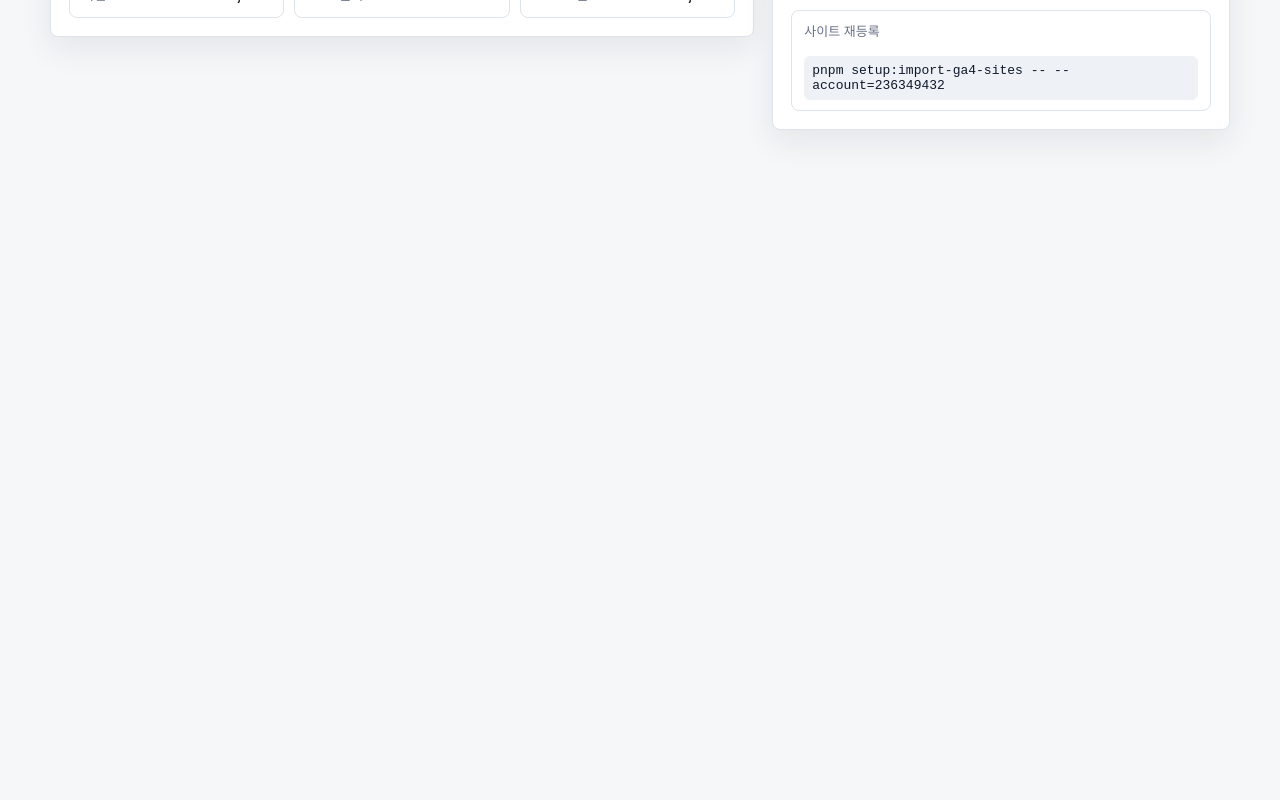
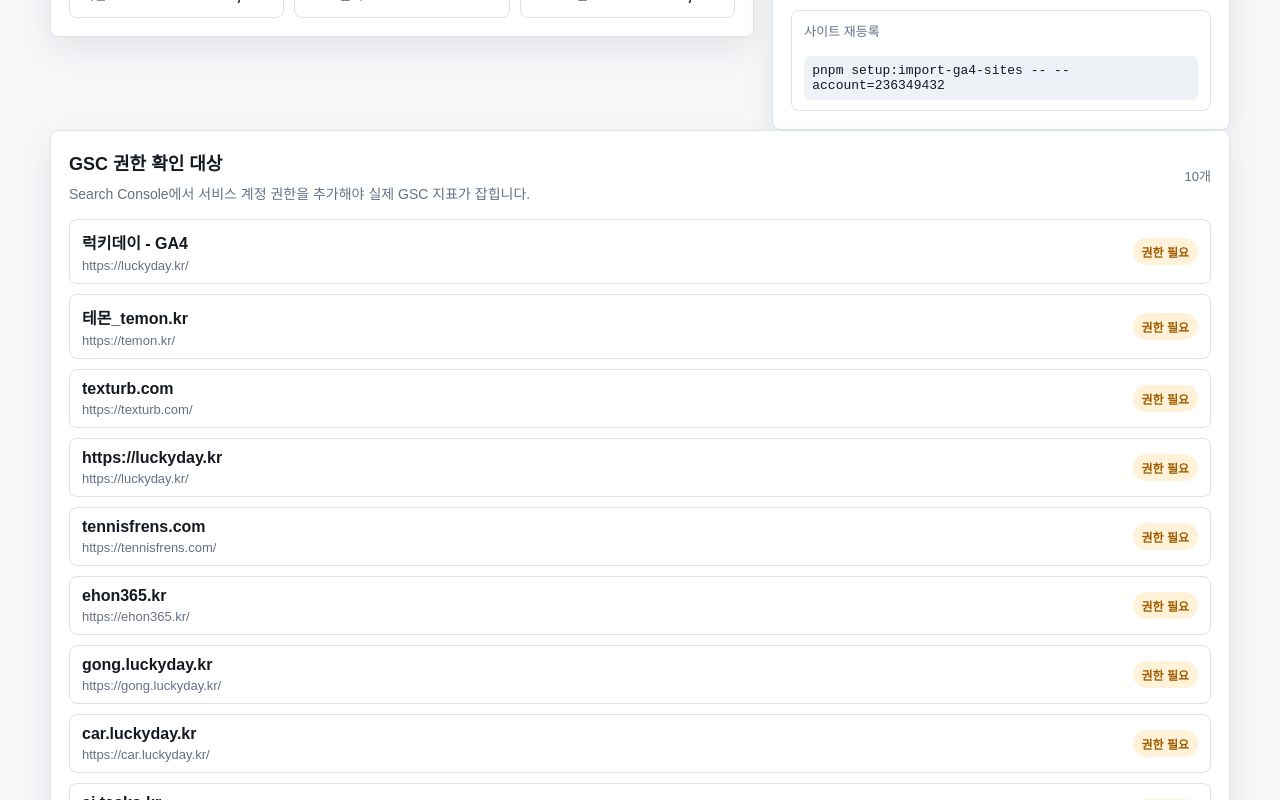
Before and after one commit to lsk7209/multi-dashboard, a Next.js app: page / in a window 1280 px wide. Shown: the part 9020-9820 px from the top of the page. Before the commit the page ends 9198 px from the top, so only its background shows below. Built offline with nearby package versions, Linux system fonts and the light colour scheme.

Commit message:
Show GSC permission targets

```diff
--- a/app/globals.css
+++ b/app/globals.css
@@ -188,7 +188,8 @@
 .command-list,
 .side-stack,
 .metric-stack,
-.insight-list {
+.insight-list,
+.issue-grid {
   display: grid;
   gap: 10px;
 }
@@ -286,7 +287,8 @@
 }
 
 .site-row,
-.command-row {
+.command-row,
+.issue-row {
   display: flex;
   align-items: center;
   justify-content: space-between;
@@ -302,7 +304,9 @@
 }
 
 .site-row strong,
-.site-row span {
+.site-row span,
+.issue-row strong,
+.issue-row a {
   display: block;
   overflow: hidden;
   text-overflow: ellipsis;
@@ -317,6 +321,27 @@
   background: var(--accent-weak);
   font-size: 12px;
   font-style: normal;
+  font-weight: 700;
+}
+
+.issue-row div {
+  min-width: 0;
+}
+
+.issue-row a {
+  margin-top: 4px;
+  color: var(--muted);
+  font-size: 13px;
+  text-decoration: none;
+}
+
+.issue-row span {
+  flex: 0 0 auto;
+  border-radius: 999px;
+  padding: 5px 9px;
+  color: var(--warning);
+  background: var(--warning-weak);
+  font-size: 12px;
   font-weight: 700;
 }
 
--- a/app/lib/dashboard-data.ts
+++ b/app/lib/dashboard-data.ts
@@ -105,6 +105,7 @@
   seoInsights: SiteInsight[];
   growthInsights: SiteInsight[];
   declineInsights: SiteInsight[];
+  gscIssueStats: EnrichedSiteStat[];
   siteCount: number;
   trackedCount: number;
   failedCount: number;
@@ -137,6 +138,7 @@
     seoInsights: insights.filter((insight) => insight.kind === "seoOpportunity" || insight.kind === "rankingOpportunity").slice(0, 10),
     growthInsights: insights.filter((insight) => insight.kind === "growth").slice(0, 8),
     declineInsights: insights.filter((insight) => insight.kind === "decline").slice(0, 8),
+    gscIssueStats: stats.filter((stat) => Boolean(stat.gscError)),
     siteCount: sites.length,
     trackedCount: stats.filter((stat) => !stat.error && stat.ga4PropertyId).length,
     failedCount: stats.filter((stat) => stat.error || stat.gscError).length,
--- a/app/page.tsx
+++ b/app/page.tsx
@@ -68,7 +68,40 @@
           </div>
         </article>
       </section>
+
+      <section className="stats-layout">
+        <GscIssuePanel stats={data.gscIssueStats} />
+      </section>
     </main>
+  );
+}
+
+function GscIssuePanel({ stats }: { stats: ReturnType<typeof getDashboardData>["gscIssueStats"] }) {
+  return (
+    <article className="panel">
+      <div className="panel-heading">
+        <div>
+          <h2>GSC 권한 확인 대상</h2>
+          <p>Search Console에서 서비스 계정 권한을 추가해야 실제 GSC 지표가 잡힙니다.</p>
+        </div>
+        <span>{formatNumber(stats.length)}개</span>
+      </div>
+      {stats.length === 0 ? (
+        <p className="muted-text">현재 GSC 권한 오류가 없습니다.</p>
+      ) : (
+        <div className="issue-grid">
+          {stats.map((stat) => (
+            <div className="issue-row" key={`${stat.id}-${stat.ga4PropertyId}`}>
+              <div>
+                <strong>{stat.name}</strong>
+                <a href={stat.url}>{stat.gscSiteUrl ?? stat.url}</a>
+              </div>
+              <span>권한 필요</span>
+            </div>
+          ))}
+        </div>
+      )}
+    </article>
   );
 }
 
```
Also changed, not shown: 1 other file (tests, documents, lock files or other folders).
